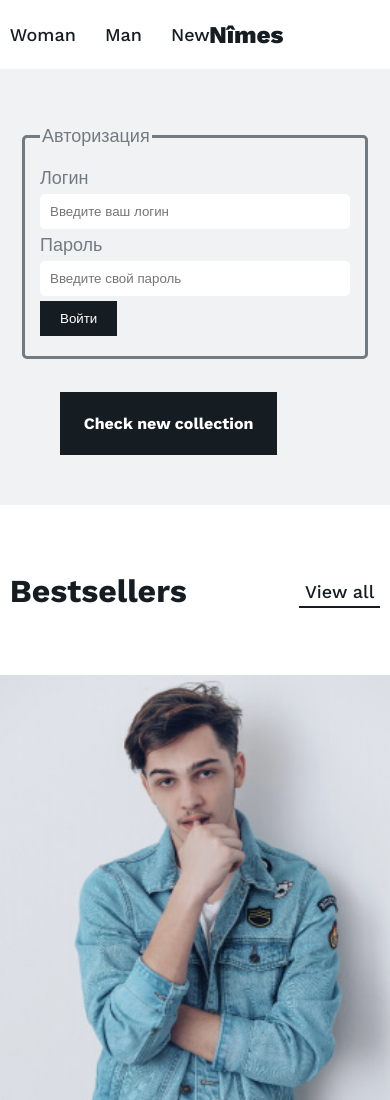
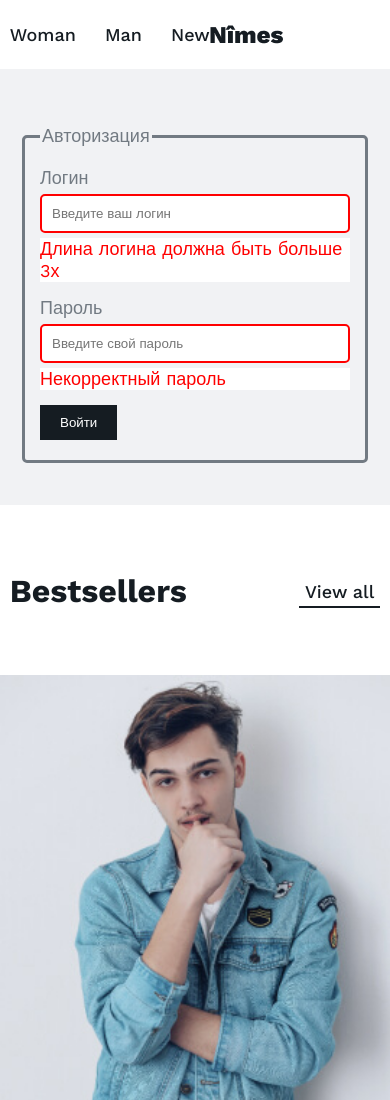
Before and after one commit to DSaykon/Nimes, a plain HTML site: page index.html in a window 390 px wide. Shown: the top 1100 px of the page. Drawn offline with nearby package versions, Linux system fonts and the light colour scheme.

Commit message:
Practise 2022.02.14

```diff
--- a/index.html
+++ b/index.html
@@ -165,9 +165,18 @@
       <fieldset class="form__border">
         <legend>Авторизация</legend>
         <label for="login">Логин</label>
-        <input class="form__input" id="login" type="text" placeholder="Введите ваш логин" required>
+        <input
+        class="form__input invalid" id="login"
+        type="text" placeholder="Введите ваш логин" required>
+        <div class="error-login">
+          <p class="error-log__text">Длина логина должна быть больше 3х</p>
+        </div>
         <label for="password">Пароль</label>
-        <input class="form__input" id="password" type="password" placeholder="Введите свой пароль" required>
+        <input class="form__input invalid" id="password"
+        type="password" placeholder="Введите свой пароль" required>
+        <div class="error-password">
+          <p class="error-log__text">Некорректный пароль</p>
+        </div>
         <button class="form__btn" type="submit">Войти</button>
       </fieldset>
     </form>
--- a/main.js
+++ b/main.js
@@ -3,3 +3,16 @@ const userButton = document.querySelector('modal-link');
 const loginInput = modalWindow.querySelector('#login');
 const loginPassword = modalWindow.querySelector('#password');
 const modelButton = modalWindow.querySelector('.form__btn');
+const errorLogin = modalWindow.querySelector('.error-login');
+const errorPassword = modalWindow.querySelector('.error-password');
+
+
+function toggleModel() {
+    modalWindow.classList.toggle('hidden');
+    loginInput.classList.remove('invalid');
+    loginPassword.classList.remove('invalid');
+    errorLogin.classList.add('hidden');
+    errorPassword.classList.add('hidden');
+    loginInput.value = '';
+    loginPassword.value = '';
+}
--- a/sass/common/_form.sass
+++ b/sass/common/_form.sass
@@ -25,3 +25,15 @@
         background-color: #151c22
         color: white
         padding: 10px 20px
+.error-login,
+.error-password
+    margin-bottom: 15px
+    color: red
+    background-color: #fff
+.error-log__text
+    margin: 0
+.hidden
+    visibility: hidden
+.invalid
+    border: 2px solid red
+    border-radius: 5px
```
Also changed, not shown: css/style.css, 1 other file.
